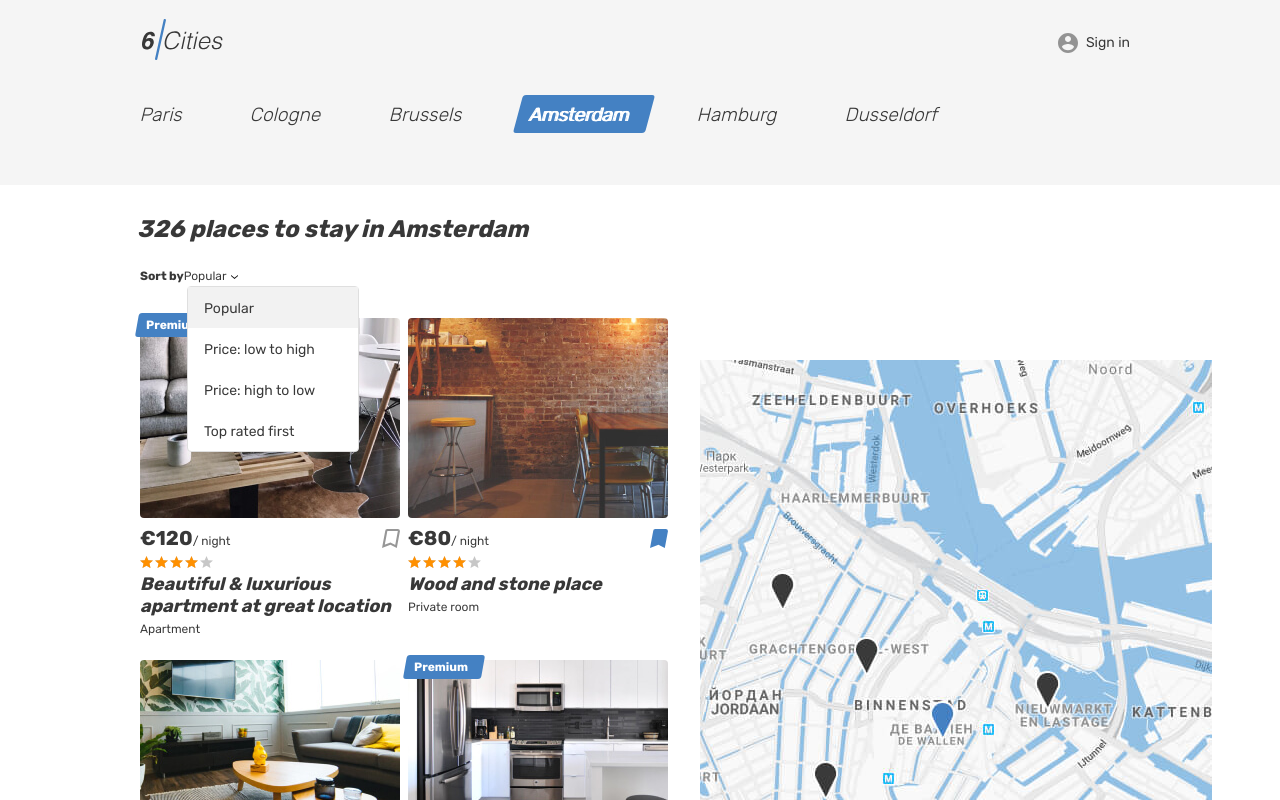
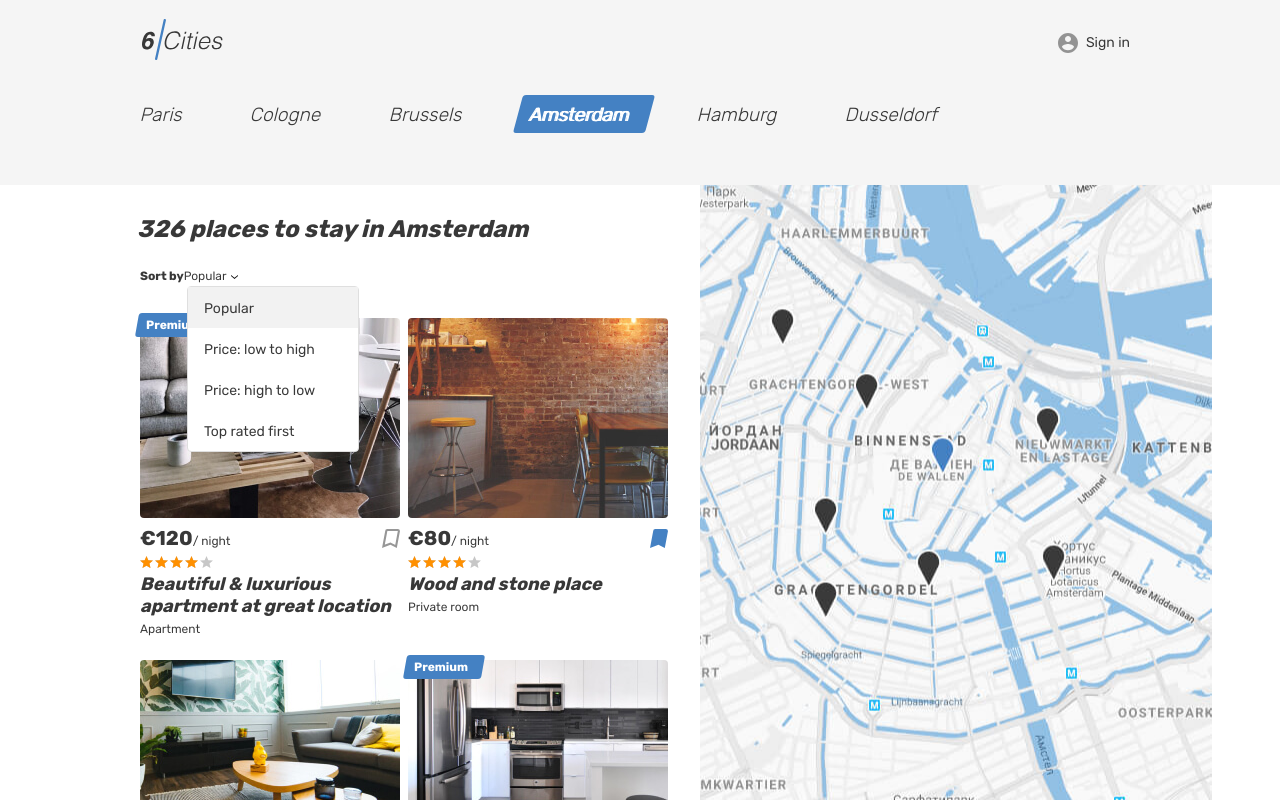
Before and after one commit to htmlacademy-react/2180451-six-cities-13, a React (Vite) app: page / in a window 1280 px wide. Shown: the top 800 px of the page. Built offline with nearby package versions, Linux system fonts and the light colour scheme.

Commit message:
убрал layout, добавил helmetProvider

```diff
--- a/src/app/App.tsx
+++ b/src/app/App.tsx
@@ -2,13 +2,13 @@
 
 import MainPage from './components/pages/main-page/main-page';
 import ScrollToTop from './components/utils/scroll-to-top/scroll-to-top';
-import Layout from './components/layouts/layout/layout';
 import Favorites from './components/pages/favorites/favorites';
 import Login from './components/pages/login/login';
 import PageNotFound from './components/pages/page-not-found/page-not-found';
 import Offer from './components/pages/offer/offer';
 import PrivateRoute from './components/utils/private-route/private-route';
 import { AuthorizationStatus, AppRoute } from '../constants';
+import { HelmetProvider } from 'react-helmet-async';
 
 type AppProps = {
   offersCount: number;
@@ -16,11 +16,11 @@
 
 export default function App({ offersCount }: AppProps): JSX.Element {
   return (
+    <HelmetProvider>
       <BrowserRouter>
         <ScrollToTop />
         <Routes>
-        <Route path={AppRoute.Root} element={<Layout />} >
-          <Route index element={<MainPage offersCount={offersCount} />} />
+          <Route path={AppRoute.Root} index element={<MainPage offersCount={offersCount} />} />
           <Route path={AppRoute.Favorites} element={
             <PrivateRoute authStatus={AuthorizationStatus.NoAuth}>
               <Favorites />
@@ -29,9 +29,9 @@
           />
           <Route path={AppRoute.Login} element={<Login />} />
           <Route path={AppRoute.Offer} element={<Offer authStatus={AuthorizationStatus.NoAuth} />} />
-        </Route>
           <Route path='*' element={<PageNotFound />} />
         </Routes>
       </BrowserRouter>
+    </HelmetProvider>
   );
 }
--- a/src/app/components/layouts/layout/layout.tsx
+++ /dev/null
@@ -1,14 +0,0 @@
-import { Outlet } from 'react-router-dom';
-import Footer from '../footer/footer';
-import Header from '../header/header';
-import { AuthorizationStatus } from '../../../../constants';
-
-export default function Layout(): JSX.Element {
-  return (
-    <>
-      <Header authStatus={AuthorizationStatus.NoAuth} />
-      <Outlet />
-      <Footer />
-    </>
-  );
-}
--- a/src/app/components/pages/favorites/favorites.tsx
+++ b/src/app/components/pages/favorites/favorites.tsx
@@ -1,5 +1,16 @@
+import { Helmet } from 'react-helmet-async';
+import Header from '../../layouts/header/header';
+import { AuthorizationStatus } from '../../../../constants';
+import Footer from '../../layouts/footer/footer';
+
 export default function Favorites(): JSX.Element {
   return (
+    <div className="page">
+      <Helmet>
+        <title>Избранное</title>
+      </Helmet>
+      <Header authStatus={AuthorizationStatus.NoAuth} />
+
       <main className="page__main page__main--favorites">
         <div className="page__favorites-container container">
           <section className="favorites">
@@ -129,5 +140,7 @@
           </section>
         </div>
       </main>
+      <Footer />
+    </div>
   );
 }
--- a/src/app/components/pages/login/login.tsx
+++ b/src/app/components/pages/login/login.tsx
@@ -1,5 +1,15 @@
+import { Helmet } from 'react-helmet-async';
+import Header from '../../layouts/header/header';
+import { AuthorizationStatus } from '../../../../constants';
+
 export default function Login(): JSX.Element {
   return (
+    <div className="page page--gray page--login">
+      <Helmet>
+        <title>Авторизация</title>
+      </Helmet>
+      <Header authStatus={AuthorizationStatus.NoAuth} />
+
       <main className="page__main page__main--login">
         <div className="page__login-container container">
           <section className="login">
@@ -25,5 +35,6 @@
           </section>
         </div>
       </main>
+    </div>
   );
 }
--- a/src/app/components/pages/main-page/main-page.tsx
+++ b/src/app/components/pages/main-page/main-page.tsx
@@ -1,5 +1,7 @@
+import { Helmet } from 'react-helmet-async';
 import HotelCard from '../../ui/hotel-card/hotel-card';
-import { hotelList } from '../../../../constants';
+import { AuthorizationStatus, hotelList } from '../../../../constants';
+import Header from '../../layouts/header/header';
 
 type MainPageProps = {
   offersCount: number;
@@ -7,7 +9,13 @@
 
 export default function MainPage(props: MainPageProps): JSX.Element {
   return (
-    <div>
+    <div className="page page--gray page--main">
+      <Helmet>
+        <title>Шесть городов</title>
+      </Helmet>
+      <Header authStatus={AuthorizationStatus.NoAuth} />
+
+      <main className="page__main page__main--index">
         <h1 className='visually-hidden'>Cities</h1>
         <div className='tabs'>
           <section className='locations container'>
@@ -67,7 +75,7 @@
               </form>
               <div className='cities__places-list places__list tabs__content'>
                 {hotelList.map((hotel) =>
-                <HotelCard hotelCard={hotel} key={hotel.id}/>
+                  <HotelCard hotelCard={hotel} key={hotel.id} />
                 )}
               </div>
             </section>
@@ -76,6 +84,7 @@
             </div>
           </div>
         </div>
+      </main>
     </div>
   );
 }
--- a/src/app/components/pages/offer/offer.tsx
+++ b/src/app/components/pages/offer/offer.tsx
@@ -1,4 +1,6 @@
+import { Helmet } from 'react-helmet-async';
 import { AuthorizationStatus } from '../../../../constants';
+import Header from '../../layouts/header/header';
 
 type OfferProps = {
   authStatus: string;
@@ -6,6 +8,12 @@
 
 export default function Offer({ authStatus }: OfferProps): JSX.Element {
   return (
+    <div className="page">
+      <Helmet>
+        <title>Страница отеля</title>
+      </Helmet>
+      <Header authStatus={authStatus} />
+
       <main className="page__main page__main--offer">
         <section className="offer">
           <div className="offer__gallery-container container">
@@ -310,5 +318,6 @@
           </section>
         </div>
       </main>
+    </div>
   );
 }
--- a/src/app/components/utils/private-route/private-route.tsx
+++ b/src/app/components/utils/private-route/private-route.tsx
@@ -6,7 +6,6 @@
   authStatus: string;
 };
 
-
 function PrivateRoute({authStatus, children}: PrivateRouteProps): JSX.Element {
   return authStatus === AuthorizationStatus.Auth ? children : <Navigate to={'/login'} />;
 }
```
Lines whose indentation alone changed are shown as unchanged.
